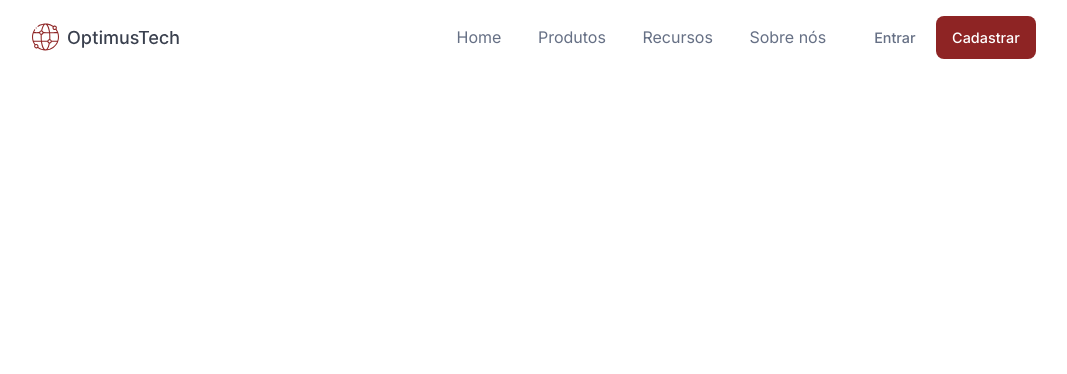
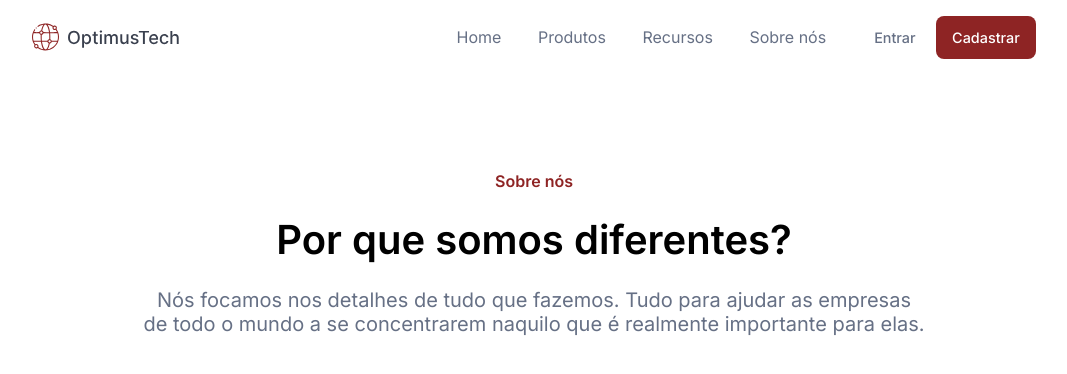
Before and after one commit to larafvitoriano/7daysofcode-alura, a plain HTML site: page index.html in a window 1280 px wide. Shown: the whole page, without its empty margins (106-1173 px from the left). Drawn offline with Linux system fonts and the light colour scheme.

Commit message:
Day 2 - Conteúdo principal
Commitando alterações no index e style, criação de um conteúdo principal.

```diff
--- a/index.html
+++ b/index.html
@@ -34,5 +34,18 @@
     </nav>
     <!-- FIM BARRA DE NAVEGAÇÃO-->
 
+
+    <!-- SEÇÃO PRINCIPAL -->
+    <section class="principal">
+        <span class="sobre-nos">Sobre nós</span>
+        <h1 class="titulo-principal">Por que somos diferentes?</h1>
+        <p class="paragrafo-principal">
+          Nós focamos nos detalhes de tudo que fazemos. Tudo para ajudar as
+          empresas
+          <br>de todo o mundo a se concentrarem naquilo que é realmente
+          importante para elas.
+        </p>
+    </section>
+
   </body>
 </html>
--- a/style.css
+++ b/style.css
@@ -58,3 +58,27 @@ button {
 .menu .links a {
     margin-bottom: 2rem;
 }
+
+.sobre-nos {
+    color: var(--cor-secundaria);
+    font-size: 1rem;
+    font-weight: 600;
+}
+
+.titulo-principal {
+    font-size: 2.5rem;
+    font-weight: 600;
+    margin-top: 1.5rem;
+    margin-bottom: 1.5rem;
+}
+
+.paragrafo-principal {
+    color: var(--cor-primaria);
+    font-size: 1.25rem;
+    text-align: center;
+}
+
+.principal {
+    margin-top: 6rem;
+    text-align: center;
+}
```
